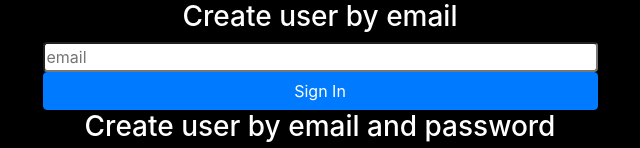
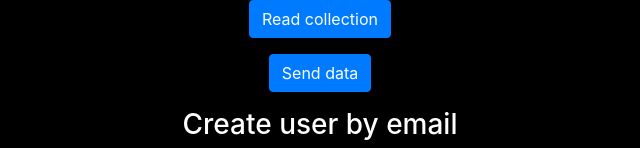
Before and after one commit to edinliu/ts-todolist-source-code, a React app: page / in a window 1280 px wide. Shown: the top 148 px of the page, without its empty margins (320-960 px from the left). Built offline with nearby package versions, Linux system fonts and the light colour scheme; no server answers.

Commit message:
firestore

```diff
--- a/src/components/Authentication/AuthMessage.tsx
+++ b/src/components/AuthMessage.tsx
@@ -2,7 +2,7 @@ import * as React from 'react';
 
 export default function AuthMessage(props:
   {
-    message: string, errorCode: string, errorMessage: string
+    message: string, errorCode?: string, errorMessage?: string
   }) {
   const { message, errorCode, errorMessage } = props;
   return (
@@ -28,3 +28,7 @@ export default function AuthMessage(props:
     </>
   );
 }
+AuthMessage.defaultProps = {
+  errorCode: '',
+  errorMessage: '',
+};
--- a/src/components/Authentication/CreateUserByEmail.tsx
+++ b/src/components/Authentication/CreateUserByEmail.tsx
@@ -1,7 +1,7 @@
 import * as React from 'react';
 import * as firebase from 'firebase/app';
 import { useState } from 'react';
-import AuthMessage from './AuthMessage';
+import AuthMessage from '../AuthMessage';
 
 export default function AuthByMe() {
   const [email, setEmail] = useState('edinliu@gmail.com');
--- a/src/components/Authentication/CreateUserByEmailAndPassword.tsx
+++ b/src/components/Authentication/CreateUserByEmailAndPassword.tsx
@@ -1,7 +1,7 @@
 import * as React from 'react';
 import * as firebase from 'firebase/app';
 import { useState } from 'react';
-import AuthMessage from './AuthMessage';
+import AuthMessage from '../AuthMessage';
 
 export default function AuthByMe() {
   const [email, setEmail] = useState('');
--- a/src/components/Authentication/SignInByEmailAndPassword.tsx
+++ b/src/components/Authentication/SignInByEmailAndPassword.tsx
@@ -1,7 +1,7 @@
 import * as React from 'react';
 import * as firebase from 'firebase/app';
 import { useState } from 'react';
-import AuthMessage from './AuthMessage';
+import AuthMessage from '../AuthMessage';
 
 export default function AuthByMe() {
   const [email, setEmail] = useState('');
--- /dev/null
+++ b/src/components/Data/AddData.tsx
@@ -0,0 +1,26 @@
+import * as React from 'react';
+import { useState } from 'react';
+import addData from './functions/addData';
+
+export default function AddData(props: { collectionName?: string, jsonData?: object }) {
+  const { collectionName, jsonData } = props;
+  const [message, setMessage] = useState('');
+  return (
+    <div className="d-flex flex-column align-items-center">
+      <button
+        className="btn btn-primary"
+        type="button"
+        onClick={() => {
+          addData(collectionName, jsonData, setMessage);
+        }}
+      >
+        Send data
+      </button>
+      <p>{message}</p>
+    </div>
+  );
+}
+AddData.defaultProps = {
+  collectionName: null,
+  jsonData: null,
+};
--- /dev/null
+++ b/src/components/Data/ReadCollection.tsx
@@ -0,0 +1,26 @@
+import * as React from 'react';
+import { useState } from 'react';
+import readCollection from './functions/readCollection';
+
+export default function ReadCollection(props: { collectionName?: string }) {
+  const { collectionName } = props;
+  const [message, setMessage] = useState('');
+
+  return (
+    <div className="d-flex flex-column align-items-center">
+      <button
+        className="btn btn-primary"
+        type="button"
+        onClick={() => {
+          readCollection(collectionName, setMessage);
+        }}
+      >
+        Read collection
+      </button>
+      <p>{message}</p>
+    </div>
+  );
+}
+ReadCollection.defaultProps = {
+  collectionName: null,
+};
--- /dev/null
+++ b/src/components/Data/functions/addData.ts
@@ -0,0 +1,24 @@
+import firebase from 'firebase';
+
+export default function addData(
+  collectionName: string, jsonData: object, setMessage?: (message: string) => void,
+) {
+  if (collectionName && jsonData) {
+    const db = firebase.firestore();
+
+    db.collection(collectionName).add(jsonData)
+      .then((docRef) => {
+        setMessage(`Document written with ID: ${docRef.id}`);
+      })
+      .catch((error) => {
+        setMessage(`Error adding document: ${error}`);
+      });
+  } else {
+    let missing;
+    if (!collectionName && !jsonData) missing = 'collection name and json data';
+    else if (!collectionName) missing = 'collection name';
+    else if (!jsonData) missing = 'json data';
+    else missing = 'error';
+    setMessage(`missing ${missing}`);
+  }
+}
--- /dev/null
+++ b/src/components/Data/functions/readCollection.ts
@@ -0,0 +1,23 @@
+import * as firebase from 'firebase/app';
+
+export default function readCollection(
+  collectionName: string, setMessage?: (message: string) => void,
+) {
+  if (collectionName) {
+    const db = firebase.firestore();
+    db.collection(collectionName).get()
+      .then((querySnapshot) => {
+        const idAndData = {};
+        querySnapshot.forEach((doc) => {
+          // console.log(`${doc.id} => ${JSON.stringify(doc.data())}`);
+          idAndData[doc.id] = doc.data();
+        });
+        return idAndData;
+      })
+      .then((data) => {
+        setMessage(JSON.stringify(data));
+      });
+  } else {
+    setMessage('missing collection name');
+  }
+}
--- a/src/index.tsx
+++ b/src/index.tsx
@@ -12,6 +12,8 @@ import CreateUserByEmail from './components/Authentication/CreateUserByEmail';
 import SignInByEmailAndPassword from './components/Authentication/SignInByEmailAndPassword';
 import UserProfile from './components/Authentication/UserProfile';
 import SignOut from './components/Authentication/SignOut';
+import AddData from './components/Data/AddData';
+import ReadCollection from './components/Data/ReadCollection';
 
 firebase.initializeApp(firebaseConfig);
 
@@ -19,6 +21,8 @@ ReactDOM.render(
   <>
     <div className="container d-flex justify-content-center">
       <div className="w-50 d-flex flex-column align-items-center">
+        <ReadCollection collectionName="users" />
+        <AddData collectionName="1233" jsonData={{ '1g5': '2152' }} />
         <CreateUserByEmail />
         <CreateUserByEmailAndPassword />
         <SignInByEmailAndPassword />
```
Also changed, not shown: src/components/Data/hooks/useAddData.ts (added, +16 -0 lines).
